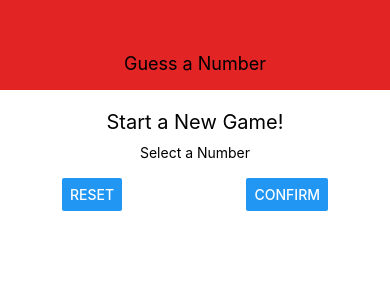
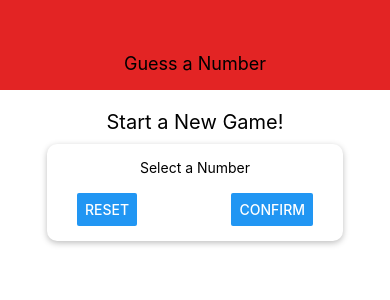
Before and after one commit to topliceanurazvan/guess_the_number, a React Native app: screen / in a window 390 px wide. Shown: the top 300 px of the page. Built offline with nearby package versions, Linux system fonts and the light colour scheme.

Commit message:
Add more styling to StartGameScreen

```diff
--- a/screens/StartGameScreen.js
+++ b/screens/StartGameScreen.js
@@ -28,6 +28,14 @@ const styles = StyleSheet.create({
     width: 300,
     maxWidth: "80%",
     alignItems: "center",
+    shadowColor: "#000",
+    shadowOffset: { width: 0, height: 2 },
+    shadowRadius: 6,
+    shadowOpacity: 0.26,
+    backgroundColor: "#fff",
+    elevation: 5,
+    padding: 15,
+    borderRadius: 10,
   },
   screen: {
     flex: 1,
```
